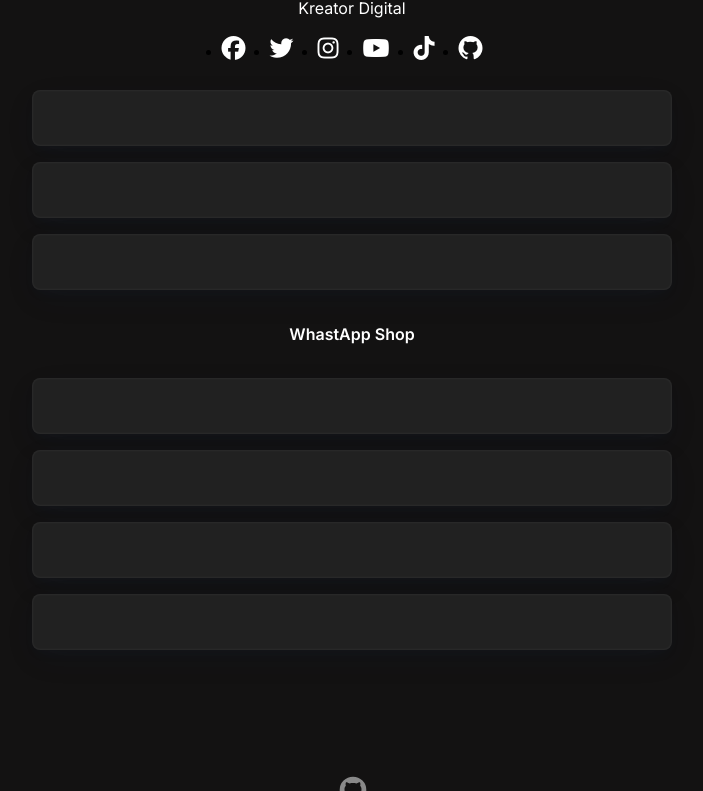
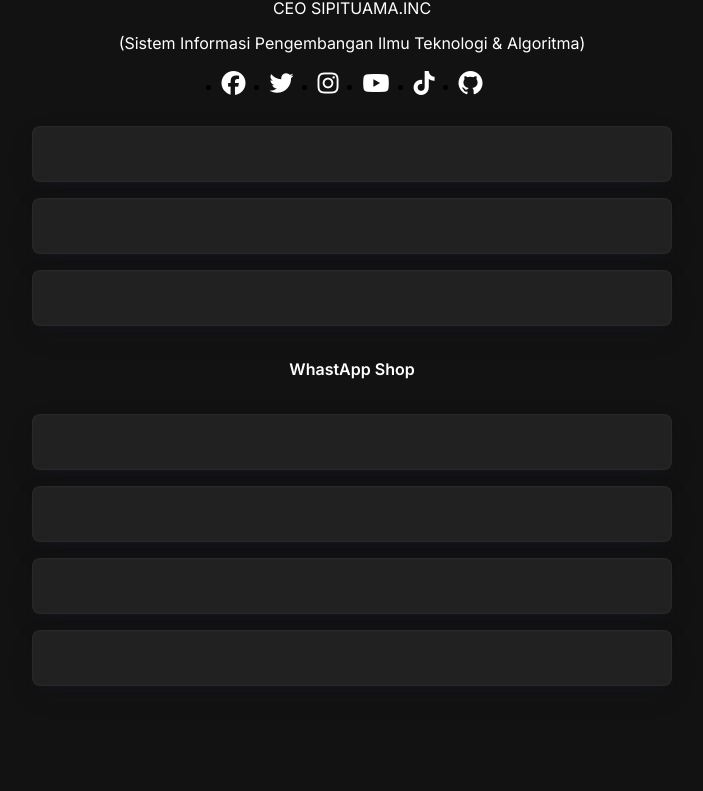
Before and after one commit to sipituama/samprisitumorang.github.io, a plain HTML site: page index.html in a window 1280 px wide. Shown: the part 218-1009 px from the top of the page, without its empty margins (288-991 px from the left). Drawn offline with Linux system fonts and the light colour scheme.

Commit message:
Update index.html

```diff
--- a/index.html
+++ b/index.html
@@ -1,7 +1,7 @@
 <!DOCTYPE html>
 <html lang='en'>
 <head>
-<title>@sampri_situmorang</title>
+<title>sampri_situmorang</title>
     <meta content='width=device-width, initial-scale=1'
 
 name='viewport'/>
@@ -190,7 +190,8 @@ rule="evenodd"></path><path clip-rule="evenodd" d="M10.4036 5.20536L7.18853 8.61
 6.10111C11.6019 5.83848 11.5896 5.42507 11.3269 5.17771C11.0643 4.93036 10.6509 4.94274 10.4036 5.20536Z" fill="white" fill-
 
 rule="evenodd"></path></svg></h1>
-<h2 class="caption">Kreator Digital</h2>
+<h2 class="caption">CEO SIPITUAMA.INC</h2>
+<h2 class="caption">(Sistem Informasi Pengembangan Ilmu Teknologi & Algoritma)</h2>
 	</div>
 </div>
 </div><div class="widget LinkList">
```
